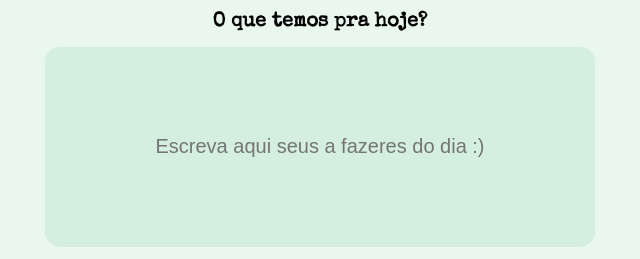
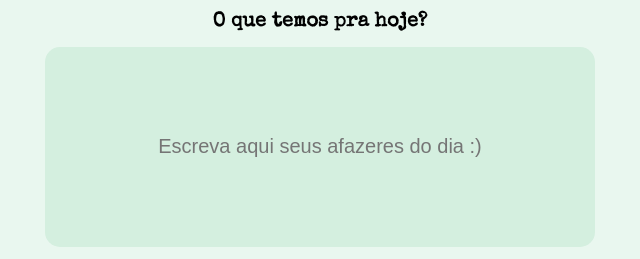
Before and after one commit to ithalocassiano/Tarefa-do-dia, a plain HTML site: page index.html in a window 1280 px wide. Shown: the part 183-442 px from the top of the page, 5-645 px from the left. Drawn offline with nearby package versions, Linux system fonts and the light colour scheme.

Commit message:
Update index.html

```diff
--- a/index.html
+++ b/index.html
@@ -24,7 +24,7 @@
 				<form id="AddTarefa">
 					<div class="add-tarefa">
 						<label for="tarefa" class="txtTarefa">O que temos pra hoje?</label>
-						<input type="text" name="tarefa"  id="tarefa" placeholder="Escreva aqui seus a fazeres do dia :)" class="campo-tarefa">
+						<input type="text" name="tarefa"  id="tarefa" placeholder="Escreva aqui seus afazeres do dia :)" class="campo-tarefa">
 
 						</textarea>
 					</div>
```
